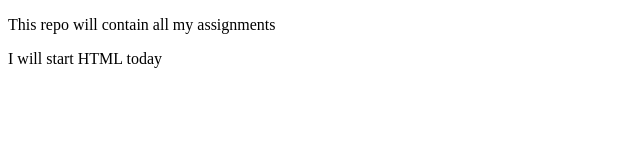
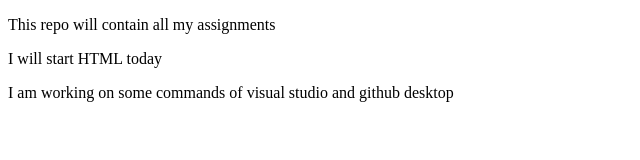
Before and after one commit to avengers400/RrishavChoudhary-portfolio, a plain HTML site: page index.html in a window 1280 px wide. Shown: the whole page, without its empty margins (0-640 px from the left). Drawn offline with Linux system fonts and the light colour scheme.

Commit message:
Files to merge to main

```diff
--- a/index.html
+++ b/index.html
@@ -8,6 +8,7 @@
 <body>
     <p>This repo will contain all my assignments</p>
     <p>I  will start HTML today</p>
+    <p>I am  working on some commands of visual studio and github desktop</p>
 
 </body>
 </html>
```
